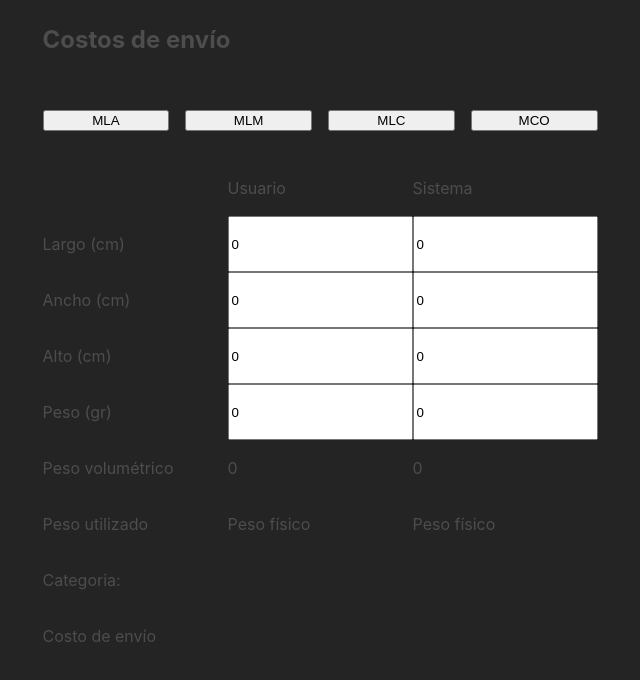
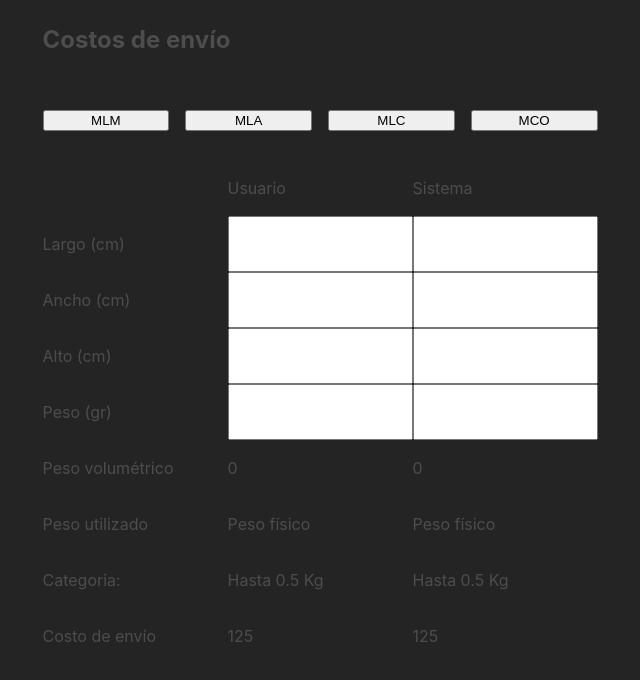
Before and after one commit to DellacquaD/shippingCostCalc, a React (Vite) app: page / in a window 1280 px wide. Shown: the top 680 px of the page, without its empty margins (320-960 px from the left). Built offline with nearby package versions, Linux system fonts and the light colour scheme; the HTML template or start-up script is replaced by a standard one.

Commit message:
inputs design, funcions and format data

```diff
--- a/src/Home.jsx
+++ b/src/Home.jsx
@@ -1,27 +1,114 @@
-import React, { useState } from "react";
-
+import React, { useState, useEffect } from "react";
+import jsonShippingCost from "./shippingCost.json";
 
 
 
 function Home({ styles }) {
-  const [userLength, setUserLength] = useState(0)
-  const [userWidth, setUserWidth] = useState(0)
-  const [userHeight, setUserHeight] = useState(0)
-  const [userWeight, setUserWeight] = useState(0)
-  const [sistemLength, setSistemLength] = useState(0)
-  const [sistemWidth, setSistemWidth] = useState(0)
-  const [sistemHeight, setSistemHeight] = useState(0)
-  const [sistemWeight, setSistemWeight] = useState(0)
-  const [weightDenominator, setWeightDenominator] = useState(1)
+  const [userLength, setUserLength] = useState("")
+  const [userWidth, setUserWidth] = useState("")
+  const [userHeight, setUserHeight] = useState("")
+  const [userWeight, setUserWeight] = useState("")
+  const [systemLength, setSystemLength] = useState("")
+  const [systemWidth, setSystemWidth] = useState("")
+  const [systemHeight, setSystemHeight] = useState("")
+  const [systemWeight, setSystemWeight] = useState("")
+  const [weightDenominator, setWeightDenominator] = useState(4000)
+  const [site, setSite] = useState("MLM")
+  const [tarifa, setTarifa] = useState({});
+
+  useEffect(() => {
+    const findTarifa = (peso, site) => {
+      const tarifas = jsonShippingCost[site]?.Tarifas;
+      if (tarifas) {
+        for (const rango in tarifas) {
+          if (rango.startsWith("Hasta")) {
+            const limiteSuperior = parseFloat(rango.split(" ")[2].replace(",", "").replace("Kg", ""));
+            if (peso <= limiteSuperior) {
+              return {
+                clave: rango,
+                valor: parseFloat(tarifas[rango].replace(",", "").replace("$", "").trim())
+              };
+            }
+          } else if (rango.startsWith("Más de")) {
+            const limiteInferior = parseFloat(rango.split(" ")[2].replace(",", "").replace("Kg", ""));
+            if (peso >= limiteInferior) {
+              return {
+                clave: rango,
+                valor: parseFloat(tarifas[rango].replace(",", "").replace("$", "").trim())
+              };
+            }
+          } else {
+            const [limiteInferior, limiteSuperior] = rango
+              .split(" a ")
+              .map(valor => parseFloat(valor.replace(",", "").replace("Kg", "").trim()));
+            if (peso > limiteInferior && peso <= limiteSuperior) {
+              return {
+                clave: rango,
+                valor: parseFloat(tarifas[rango].replace(",", "").replace("$", "").trim())
+              };
+            }
+          }
+        }
+        // Si no se encuentra ninguna coincidencia, regresa el valor de la primera tarifa
+        return {
+          clave: Object.keys(tarifas)[0],
+          valor: parseFloat(tarifas[Object.keys(tarifas)[0]].replace(",", "").replace("$", "").trim())
+        };
+      }
+      return null;
+    };
+
+    const userPeso = (userLength * userWidth * userHeight) / weightDenominator;
+    const systemPeso = (systemLength * systemWidth * systemHeight) / weightDenominator;
+
+
+    const usedWeightUser = userPeso > userWeight ? userPeso : userWeight;
+    const usedWeightSystem = systemPeso > systemWeight ? systemPeso : systemWeight;
+
+    const userTarifa = findTarifa(usedWeightUser, site);
+    const systemTarifa = findTarifa(usedWeightSystem, site);
+
+    // Actualizar las tarifas en el estado
+    setTarifa({
+      user: userTarifa,
+      system: systemTarifa,
+    });
+  }, [
+    userLength,
+    userWidth,
+    userHeight,
+    userWeight,
+    systemLength,
+    systemWidth,
+    systemHeight,
+    systemWeight,
+    weightDenominator,
+  ]);
+
+  const processUserWeight = (value) => {
+    // Reemplaza comas por puntos para asegurarte de que el número sea válido
+    const processedValue = value.replace(/,/g, ".");
+    // Convierte el valor en un número decimal
+    const weight = parseFloat(processedValue);
+    return !isNaN(weight) ? parseFloat(weight.toFixed(2)) : 0; // Redondea a 2 decimales y luego convierte a número
+  };
+
+  const processSystemWeight = (value) => {
+    // Reemplaza comas por puntos para asegurarte de que el número sea válido
+    const processedValue = value.replace(/,/g, ".");
+    // Convierte el valor en un número decimal
+    const weight = parseFloat(processedValue);
+    return !isNaN(weight) ? parseFloat(weight.toFixed(2)) : 0; // Si no es un número válido, usa 0
+  };
 
   return (
     <div className={styles.home}>
       <h2>Costos de envío</h2>
       <div className={styles.sites}>
-        <button onClick={() => setWeightDenominator(10)}>MLA</button>
-        <button onClick={() => setWeightDenominator(20)}>MLM</button>
-        <button onClick={() => setWeightDenominator(30)}>MLC</button>
-        <button onClick={() => setWeightDenominator(40)}>MCO</button>
+        <button onClick={() => { setWeightDenominator(5000); setSite("MLM"); }}>MLM</button>
+        <button onClick={() => { setWeightDenominator(4000); setSite("MLA"); }}>MLA</button>
+        <button onClick={() => { setWeightDenominator(4000); setSite("MLC"); }}>MLC</button>
+        <button onClick={() => { setWeightDenominator(4505); setSite("MCO"); }}>MCO</button>
       </div>
       <section className={styles.calculator}>
 
@@ -34,17 +121,68 @@
         </article>
         <article className={styles.userDimention}>
           <p>Usuario</p>
-          <input type="text" value={userLength} onChange={(e) => setUserLength(e.target.value)}/>
-          <input type="text" value={userWidth} onChange={(e) => setUserWidth(e.target.value)}/>
-          <input type="text" value={userHeight} onChange={(e) => setUserHeight(e.target.value)}/>
-          <input type="text" value={userWeight} onChange={(e) => setUserWeight(e.target.value)}/>
+          <input
+            type="number"
+            value={userLength}
+            onChange={(e) => setUserLength(Math.ceil(e.target.value))}
+            onClick={() => setUserLength("")}
+            step="1"
+          />
+          <input
+            type="number"
+            value={userWidth}
+            onChange={(e) => setUserWidth(Math.ceil(e.target.value))}
+            onClick={() => setUserWidth("")}
+            step="1"
+          />
+
+          <input
+            type="number"
+            value={userHeight}
+            onChange={(e) => setUserHeight(Math.ceil(e.target.value))}
+            onClick={() => setUserHeight("")}
+            step="1"
+
+          />
+
+          <input
+            type="text"
+            value={userWeight}
+            onChange={(e) => {setUserWeight(e.target.value) ; processUserWeight(e.target.value) }}
+            onClick={() => setUserWeight("")}
+            step="0.01"
+          />
         </article>
         <article className={styles.whDimention}>
           <p>Sistema</p>
-          <input type="text" value={sistemLength} onChange={(e) => setSistemLength(e.target.value)}/>
-          <input type="text" value={sistemWidth} onChange={(e) => setSistemWidth(e.target.value)}/>
-          <input type="text" value={sistemHeight} onChange={(e) => setSistemHeight(e.target.value)}/>
-          <input type="text" value={sistemWeight} onChange={(e) => setSistemWeight(e.target.value)}/>
+          <input
+            type="number"
+            value={systemLength}
+            onChange={(e) => setSystemLength(Math.ceil(e.target.value))}
+            onClick={() => setSystemLength("")}
+            step="1"
+          />
+          <input
+            type="number"
+            value={systemWidth}
+            onChange={(e) => setSystemWidth(Math.ceil(e.target.value))}
+            onClick={() => setSystemWidth("")}
+            step="1"
+          />
+          <input
+            type="number"
+            value={systemHeight}
+            onChange={(e) => setSystemHeight(Math.ceil(e.target.value))}
+            onClick={() => setSystemHeight("")}
+            step="1"
+          />
+          <input
+            type="text"
+            value={systemWeight}
+            onChange={(e) => {setSystemWeight(e.target.value) ; processSystemWeight(e.target.value) }}
+            onClick={() => setSystemWeight("")}
+            step="0.01"
+          />
         </article>
         <article className={styles.dimentionDetails}>
           <p>Peso volumétrico</p>
@@ -55,13 +193,15 @@
         <article className={styles.whDimention}>
           <p>{(userLength * userWidth * userHeight) / weightDenominator}</p>
           <p>{(userLength * userWidth * userHeight) / weightDenominator > userWeight ? "Peso volumétrico" : "Peso físico"}</p>
-          <p></p>
+          <p>{tarifa.user ? tarifa.user.clave : "-"}</p>
+          <p>{tarifa.user ? tarifa.user.valor : "-"}</p>
           <p></p>
         </article>
         <article className={styles.whDimention}>
-          <p>{(sistemLength * sistemWidth * sistemHeight) / weightDenominator}</p>
-          <p>{(userLength * userWidth * userHeight) / weightDenominator > userWeight ? "Peso volumétrico" : "Peso físico"}</p>
-          <p></p>
+          <p>{(systemLength * systemWidth * systemHeight) / weightDenominator}</p>
+          <p>{(systemLength * systemWidth * systemHeight) / weightDenominator > systemWeight ? "Peso volumétrico" : "Peso físico"}</p>
+          <p>{tarifa.system ? tarifa.system.clave : "-"}</p>
+          <p>{tarifa.system ? tarifa.system.valor : "-"}</p>
           <p></p>
         </article>
       </section>
--- /dev/null
+++ b/src/shippingCost.json
@@ -0,0 +1,142 @@
+{
+    "MCO" : {
+          "Descuentos": {
+            "verde" : {
+                "50% de descuento": "En productos nuevos desde $ 299",
+                "30% de descuento": "En productos nuevos menores a $ 299"
+            },
+            "amarillo" : {
+                "40% de descuento": "En productos nuevos desde $ 299*",
+                "20% de descuento": "En productos nuevos menores a $ 299*"
+            },
+            "rojo" : {
+                "sin descuento": "No aplica descuento"
+            }
+          },
+          "Tarifas" : {
+            "Hasta 0.5 Kg": "$ 125",
+            "0.5 a 1 Kg": "$ 139",
+            "1 a 2 kg": "$ 151",
+            "2 a 3 kg": "$ 182",
+            "3 a 5 kg": "$ 190",
+            "5 a 7 kg": "$ 220",
+            "7 a 9 kg": "$ 256",
+            "9 a 12 kg": "$ 299",
+            "12 a 15 kg": "$ 346",
+            "15 a 20 kg": "$ 404",
+            "20 a 30 kg": "$ 524",
+            "30 a 40 kg": "$ 631",
+            "40 a 50 kg": "$ 815",
+            "50 a 60 kg": "$ 931",
+            "60 a 70 kg": "$ 1,178",
+            "70 a 80 kg": "$ 1,224",
+            "80 a 90 kg": "$ 1,376",
+            "90 a 100 kg": "$ 1,587",
+            "100 a 125 kg": "$ 1,799",
+            "125 a 150 kg": "$ 2,388",
+            "150 a 175 kg": "$ 2,978",
+            "175 a 200 kg": "$ 3,567",
+            "200 a 225 kg": "$ 4,156",
+            "225 a 250 kg": "$ 4,746",
+            "250 a 275 kg": "$ 5,335",
+            "275 a 300 kg": "$ 5,924",
+            "300 a 325 kg": "$ 6,514",
+            "Más de 325 kg": "$ 7,103"
+        }
+    },
+    "MLM" : {
+        "Descuentos": {
+          "verde" : {
+              "50% de descuento": "En productos nuevos desde $ 299",
+              "30% de descuento": "En productos nuevos menores a $ 299"
+          },
+          "amarillo" : {
+              "40% de descuento": "En productos nuevos desde $ 299*",
+              "20% de descuento": "En productos nuevos menores a $ 299*"
+          },
+          "rojo" : {
+              "sin descuento": "No aplica descuento"
+          }
+        },
+        "Tarifas" : {
+          "Hasta 0.5 Kg": "$ 125",
+          "0.5 a 1 Kg": "$ 139",
+          "1 a 2 kg": "$ 151",
+          "2 a 3 kg": "$ 182",
+          "3 a 5 kg": "$ 190",
+          "5 a 7 kg": "$ 220",
+          "7 a 9 kg": "$ 256",
+          "9 a 12 kg": "$ 299",
+          "12 a 15 kg": "$ 346",
+          "15 a 20 kg": "$ 404",
+          "20 a 30 kg": "$ 524",
+          "30 a 40 kg": "$ 631",
+          "40 a 50 kg": "$ 815",
+          "50 a 60 kg": "$ 931",
+          "60 a 70 kg": "$ 1,178",
+          "70 a 80 kg": "$ 1,224",
+          "80 a 90 kg": "$ 1,376",
+          "90 a 100 kg": "$ 1,587",
+          "100 a 125 kg": "$ 1,799",
+          "125 a 150 kg": "$ 2,388",
+          "150 a 175 kg": "$ 2,978",
+          "175 a 200 kg": "$ 3,567",
+          "200 a 225 kg": "$ 4,156",
+          "225 a 250 kg": "$ 4,746",
+          "250 a 275 kg": "$ 5,335",
+          "275 a 300 kg": "$ 5,924",
+          "300 a 325 kg": "$ 6,514",
+          "Más de 325 kg": "$ 7,103"
+      }
+  },
+    "MLA" : {
+        "Descuentos": {
+            "verde" : {
+                "50% de descuento": "En productos nuevos desde $ 10000"
+            },
+            "amarillo" : {
+                "40% de descuento": "En productos nuevos desde $ 10000"
+            },
+            "rojo" : {
+                "sin descuento": "No aplica descuento"
+            }
+          },
+        "Tarifas": {
+            "Hasta 0,3 Kg": "$ 2.849,99",
+            "0,3 a 0,5 Kg": "$ 2.904,99",
+            "0,5 a 1 Kg": "$ 3.509,99",
+            "1 a 2 Kg": "$ 3.729,99",
+            "2 a 5 Kg": "$ 4.594,99",
+            "5 a 10 Kg": "$ 5.434,99",
+            "10 a 15 Kg": "$ 6.289,99",
+            "15 a 20 Kg": "$ 7.374,99",
+            "20 a 25 Kg": "$ 8.039,99",
+            "Más de 25 Kg": "$ 11.389,99"
+          }
+    },
+    "MLC" : {
+        "Descuentos": {
+            "verde" : {
+                "50% de descuento": "En productos nuevos desde $ $19.990"
+            },
+            "amarillo" : {
+                "40% de descuento": "En productos nuevos desde $19.990"
+            },
+            "rojo" : {
+                "sin descuento": "No aplica descuento"
+
+            }
+          },
+        "Tarifas": {
+            "Hasta 0,5 Kg": "$ 2.904,99",
+            "0,5 a 1 Kg": "$ 3.509,99",
+            "1 a 2 Kg": "$ 3.729,99",
+            "2 a 5 Kg": "$ 4.594,99",
+            "5 a 10 Kg": "$ 5.434,99",
+            "10 a 15 Kg": "$ 6.289,99",
+            "15 a 20 Kg": "$ 7.374,99",
+            "20 a 25 Kg": "$ 8.039,99",
+            "Más de 25 Kg": "$ 11.389,99"
+          }
+    }
+}
```
